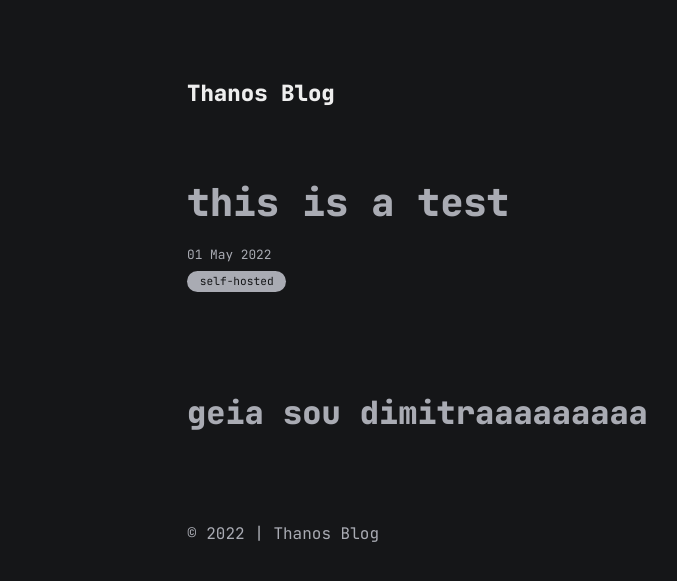
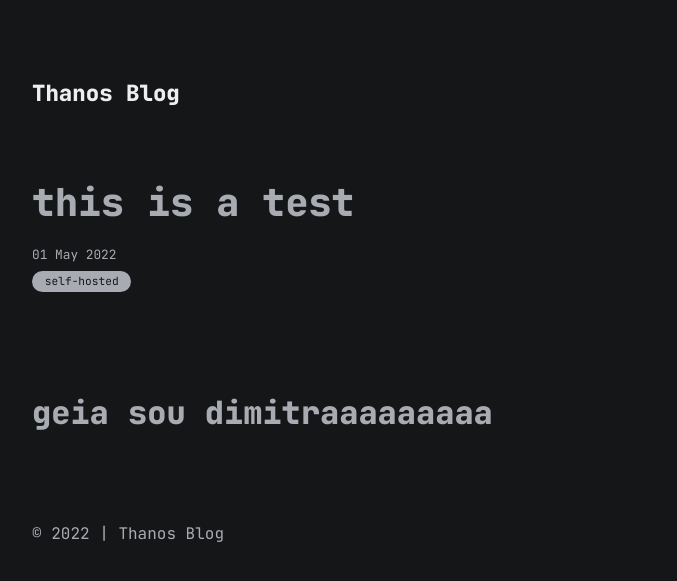
Before and after one commit to sharadcodes/jekyll-theme-serial-programmer, a Jekyll site: the page built from all_collections/_posts/2022-05-05-this-is-a-test.md, in a window 1280 px wide. Shown: the top 581 px of the page, without its empty margins (128-805 px from the left). Built offline with Jekyll 4.4.1, drawn with Linux system fonts in a browser that asks for light colours; comment, search, counter and statistics services are not loaded.

Commit message:
Change post stylling

```diff
--- a/assets/css/post.css
+++ b/assets/css/post.css
@@ -10,6 +10,7 @@
   --white-1: #eeeeee;
   --white-2: #a9abb3;
 }
+
 * {
   font-family: inherit;
   text-decoration: none;
@@ -19,9 +20,11 @@
   -moz-window-dragging: none;
   -webkit-tap-highlight-color: transparent;
 }
+
 * img {
   max-width: 100%;
 }
+
 html,
 body {
   color: var(--white-2);
@@ -30,24 +33,30 @@ body {
   line-height: 2rem;
   background-color: var(--gray-5);
 }
+
 .content a {
   color: cyan;
   border-bottom: 1px solid cyan;
 }
+
 header {
   padding: 2rem 0 4rem 0;
 }
+
 .site-title {
   font-size: 1.4rem;
   font-weight: bolder;
   line-height: 110%;
   color: var(--white-1);
 }
+
 main {
   margin: 0 auto;
-  max-width: 650px;
+  min-width: 650px;
+  width: 75vw;
   padding: 3rem 0 4rem 0;
 }
+
 .article {
   margin-bottom: 3rem;
 }
@@ -55,6 +64,7 @@ main {
 .article-header {
   margin-bottom: 4rem;
 }
+
 .article-title {
   font-size: 2.4rem;
   margin-bottom: 0.6rem;
@@ -65,12 +75,14 @@ main {
   display: block;
   font-size: 0.8rem;
 }
+
 .categories {
   display: flex;
   flex-direction: row;
   flex-wrap: wrap;
   justify-content: flex-start;
 }
+
 .categories .category {
   margin: 0 0.5rem 0 0;
   display: block;
@@ -88,28 +100,36 @@ main {
 .content * {
   line-height: 180%;
 }
+
 .content p {
   margin: 0 0 1.75rem 0;
   padding: 0;
 }
+
 .content h1 {
   font-size: 2rem;
 }
+
 .content h2 {
   font-size: 1.8rem;
 }
+
 .content h3 {
   font-size: 1.6rem;
 }
+
 .content h4 {
   font-size: 1.4rem;
 }
+
 .content h5 {
   font-size: 1.2rem;
 }
+
 .content h6 {
   font-size: 1rem;
 }
+
 .content h1,
 .content h2,
 .content h3,
@@ -118,6 +138,7 @@ main {
 .content h6 {
   margin: 1.75rem 0;
 }
+
 .content blockquote {
   padding-left: 1.42188rem;
   margin-bottom: 1.75rem;
@@ -125,37 +146,45 @@ main {
   font-weight: 100;
   border-left: 0.3rem solid var(--white-2);
 }
+
 .content strong {
   font-weight: bold;
 }
+
 .content ul {
   margin-left: 1rem;
   margin-bottom: 1.75rem;
 }
+
 .content ol {
   margin-left: 1.75rem;
   margin-bottom: 1.75rem;
 }
+
 .content ol * ol,
 .content ul * ul {
   margin-left: 1rem;
   margin-bottom: 0;
 }
+
 .content table {
   width: 100%;
   max-width: 100%;
   margin: 1rem 0;
   border-collapse: collapse;
 }
+
 .content table th {
   background-color: var(--gray-3);
   color: var(--white-2);
   border: 1px solid var(--gray-5);
 }
+
 .content table * {
   border: 1px solid var(--gray-3);
   padding: 0.2rem;
 }
+
 .content img {
   max-width: 100%;
   margin: 1rem 0;
```
